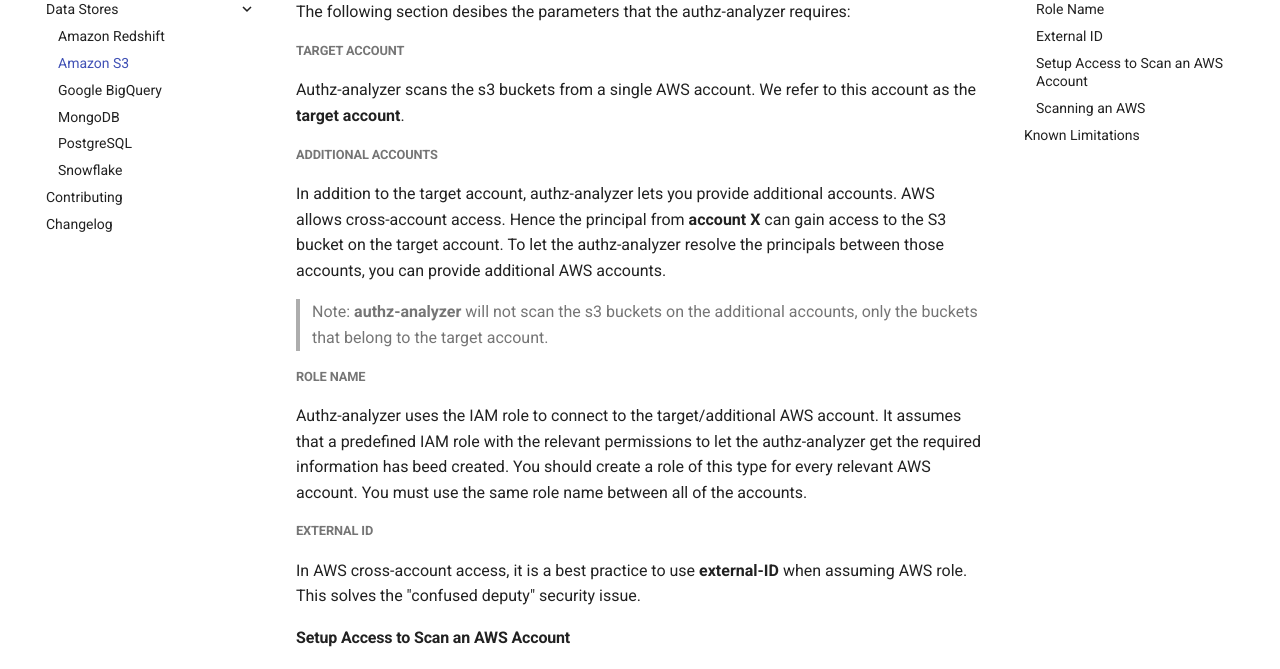
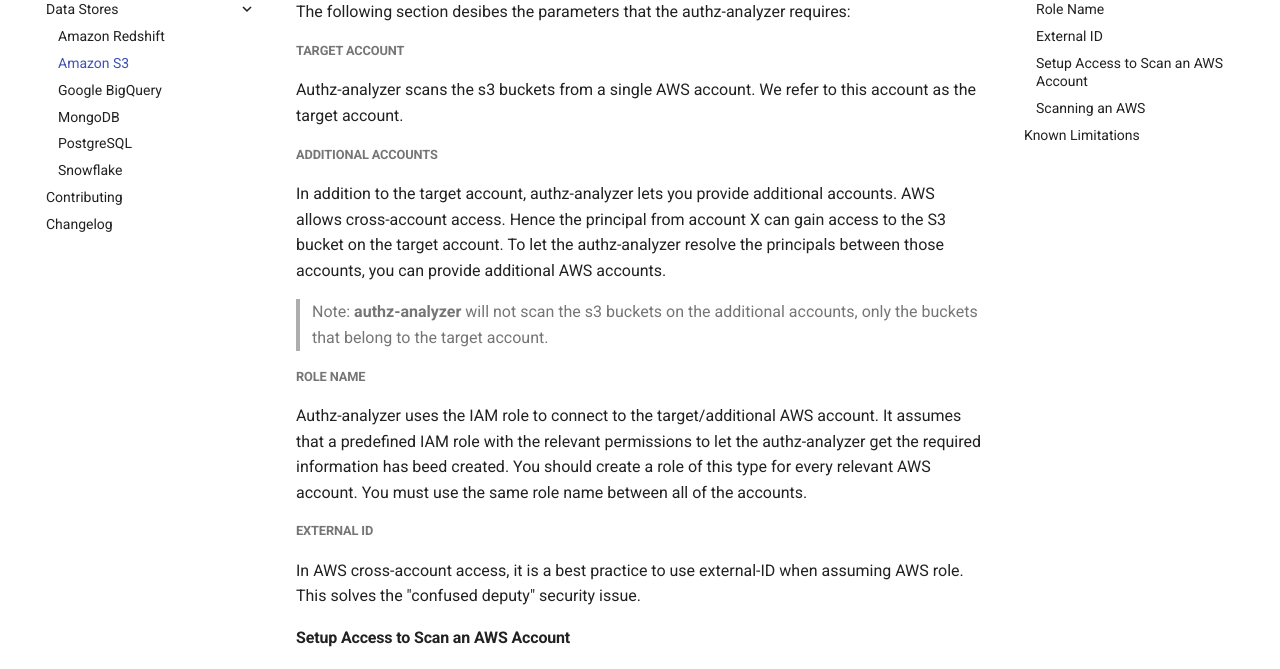
Before and after one commit to SatoriCyber/universal-data-permissions-scanner, an MkDocs documentation site: the page built from docs/datastores/s3.md, in a window 1280 px wide and 900 px high, scrolled down 635 px. Shown: the part 180-849 px from the top of the window. Built offline with MkDocs 1.6.1 and Material for MkDocs 9.7.7, drawn with Linux system fonts in a browser that asks for light colours; comment, search, counter and statistics services are not loaded.

```diff
--- a/docs/datastores/s3.md
+++ b/docs/datastores/s3.md
@@ -23,11 +23,11 @@ Authz-analyzer connects to AWS accounts and scans them.
 The following section desibes the parameters that the authz-analyzer requires:
 
 #### Target Account
-Authz-analyzer scans the s3 buckets from a single AWS account. We refer to this account as the **target account**.
+Authz-analyzer scans the s3 buckets from a single AWS account. We refer to this account as the target account.
 
 #### Additional Accounts
 In addition to the target account, authz-analyzer lets you provide additional accounts.
-AWS allows cross-account access. Hence the principal from **account X** can gain access to the S3 bucket on the target account.
+AWS allows cross-account access. Hence the principal from account X can gain access to the S3 bucket on the target account.
 To let the authz-analyzer resolve the principals between those accounts, you can provide additional AWS accounts.
 
 >Note: **authz-analyzer** will not scan the s3 buckets on the additional accounts, only the buckets that belong to the target account.
@@ -38,7 +38,7 @@ It assumes that a predefined IAM role with the relevant permissions to let the a
 You should create a role of this type for every relevant AWS account.  You must use the same role name between all of the accounts.
 
 #### External ID
-In AWS cross-account access, it is a best practice to use **external-ID** when assuming AWS role.
+In AWS cross-account access, it is a best practice to use external-ID when assuming AWS role.
 This solves the "confused deputy" security issue.
 
 
```
